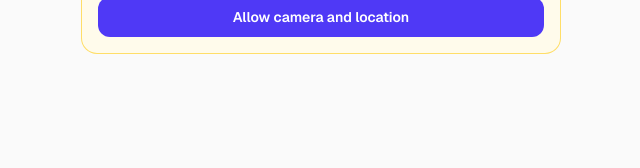
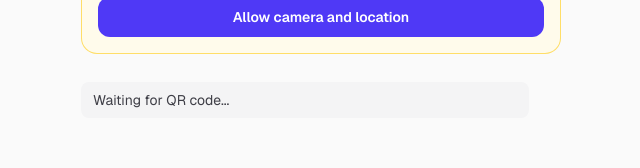
Before and after one commit to Akasht2704/loyalty-pwa, a Next.js app: page /scan in a window 1280 px wide. Shown: the part 301-469 px from the top of the page, without its empty margins (319-959 px from the left). Built offline with nearby package versions, Linux system fonts and the light colour scheme.

Commit message:
qr decode implement

```diff
--- a/components/QrScanner.tsx
+++ b/components/QrScanner.tsx
@@ -6,12 +6,20 @@ import { useEffect, useRef, useState } from "react";
 type QrScannerProps = {
   onDecoded?: (text: string) => void;
   enabled?: boolean;
+  validate?: (text: string) => boolean;
 };
 
-export function QrScanner({ onDecoded, enabled = true }: QrScannerProps) {
+export function QrScanner({
+  onDecoded,
+  enabled = true,
+  validate,
+}: QrScannerProps) {
   const [error, setError] = useState<string | null>(null);
   const [lastScan, setLastScan] = useState<string | null>(null);
+  const [isValidScan, setIsValidScan] = useState<boolean | null>(null);
+  const [invalidHint, setInvalidHint] = useState(false);
   const scannerRef = useRef<Html5Qrcode | null>(null);
+  const decodeErrorCountRef = useRef(0);
 
   useEffect(() => {
     if (!enabled) return;
@@ -21,15 +29,26 @@ export function QrScanner({ onDecoded, enabled = true }: QrScannerProps) {
     const start = async () => {
       const scanner = new Html5Qrcode(id);
       scannerRef.current = scanner;
+      decodeErrorCountRef.current = 0;
+      setInvalidHint(false);
       try {
         await scanner.start(
           { facingMode: "environment" },
           { fps: 10, qrbox: { width: 260, height: 260 } },
           (decodedText) => {
             setLastScan(decodedText);
+            const valid = validate ? validate(decodedText) : decodedText.trim().length > 0;
+            setIsValidScan(valid);
+            decodeErrorCountRef.current = 0;
+            setInvalidHint(false);
             onDecoded?.(decodedText);
           },
-          () => {}
+          () => {
+            decodeErrorCountRef.current += 1;
+            if (decodeErrorCountRef.current > 20) {
+              setInvalidHint(true);
+            }
+          }
         );
       } catch {
         if (!cancelled) {
@@ -76,11 +95,34 @@ export function QrScanner({ onDecoded, enabled = true }: QrScannerProps) {
         id="qr-reader-inline"
         className="overflow-hidden rounded-2xl bg-black/5 dark:bg-white/5 [&_video]:rounded-2xl"
       />
-      {lastScan && !error && (
-        <p className="mt-3 break-all rounded-lg bg-zinc-100 px-3 py-2 text-sm text-zinc-800 dark:bg-zinc-800 dark:text-zinc-100">
-          {lastScan}
-        </p>
-      )}
+      <div className="mt-3 space-y-2">
+        {!lastScan && !error && (
+          <p className="rounded-lg bg-zinc-100 px-3 py-2 text-sm text-zinc-700 dark:bg-zinc-800 dark:text-zinc-200">
+            Waiting for QR code...
+          </p>
+        )}
+        {!lastScan && invalidHint && !error && (
+          <p className="rounded-lg bg-amber-50 px-3 py-2 text-sm text-amber-800 dark:bg-amber-950/40 dark:text-amber-200">
+            QR not recognized yet. Make sure it is a valid QR and fully visible.
+          </p>
+        )}
+        {lastScan && !error && (
+          <>
+            <p
+              className={`rounded-lg px-3 py-2 text-sm font-medium ${
+                isValidScan
+                  ? "bg-emerald-50 text-emerald-800 dark:bg-emerald-950/50 dark:text-emerald-200"
+                  : "bg-rose-50 text-rose-800 dark:bg-rose-950/50 dark:text-rose-200"
+              }`}
+            >
+              {isValidScan ? "Valid QR code scanned" : "Invalid QR code"}
+            </p>
+            <p className="break-all rounded-lg bg-zinc-100 px-3 py-2 text-sm text-zinc-800 dark:bg-zinc-800 dark:text-zinc-100">
+              {lastScan}
+            </p>
+          </>
+        )}
+      </div>
     </div>
   );
 }
```
